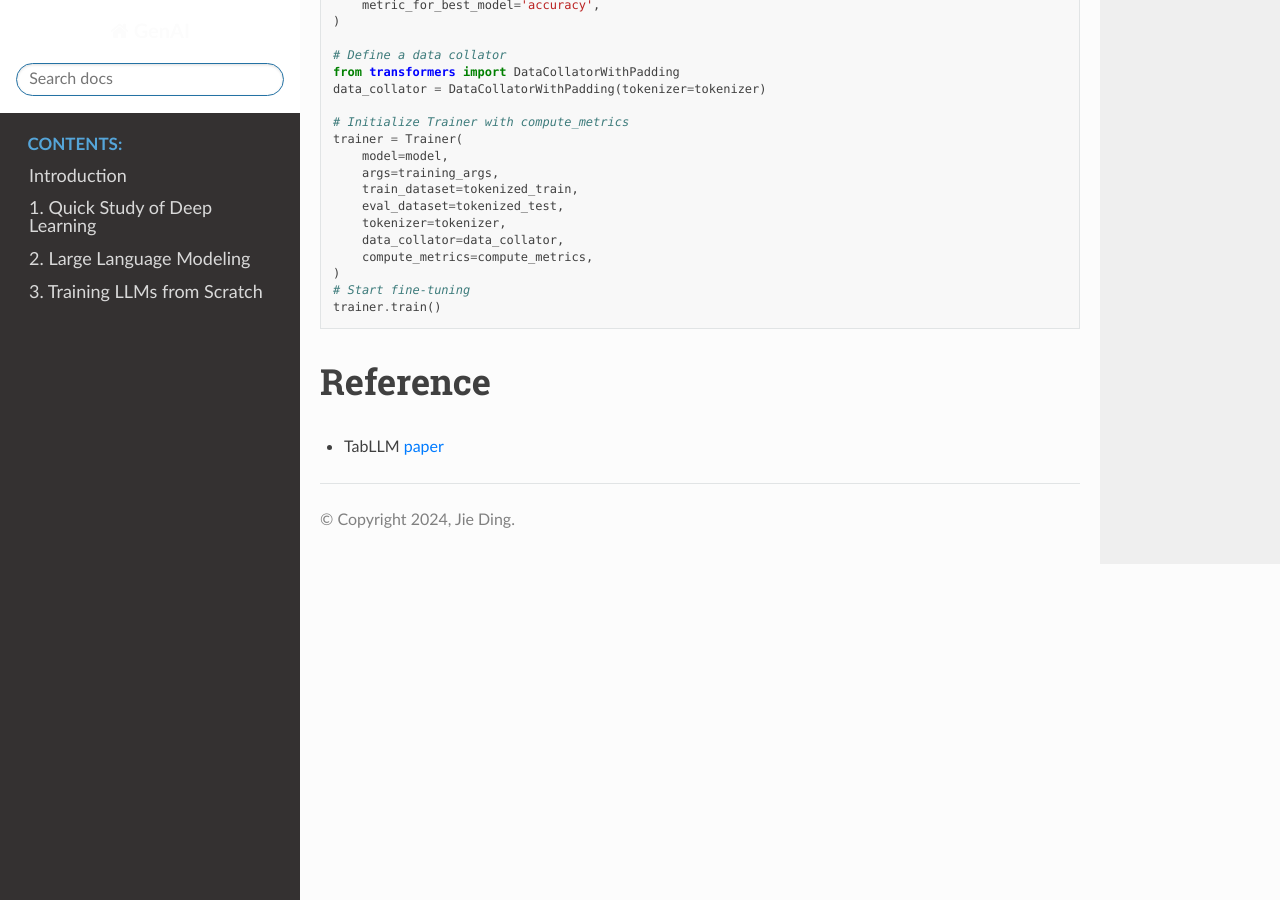
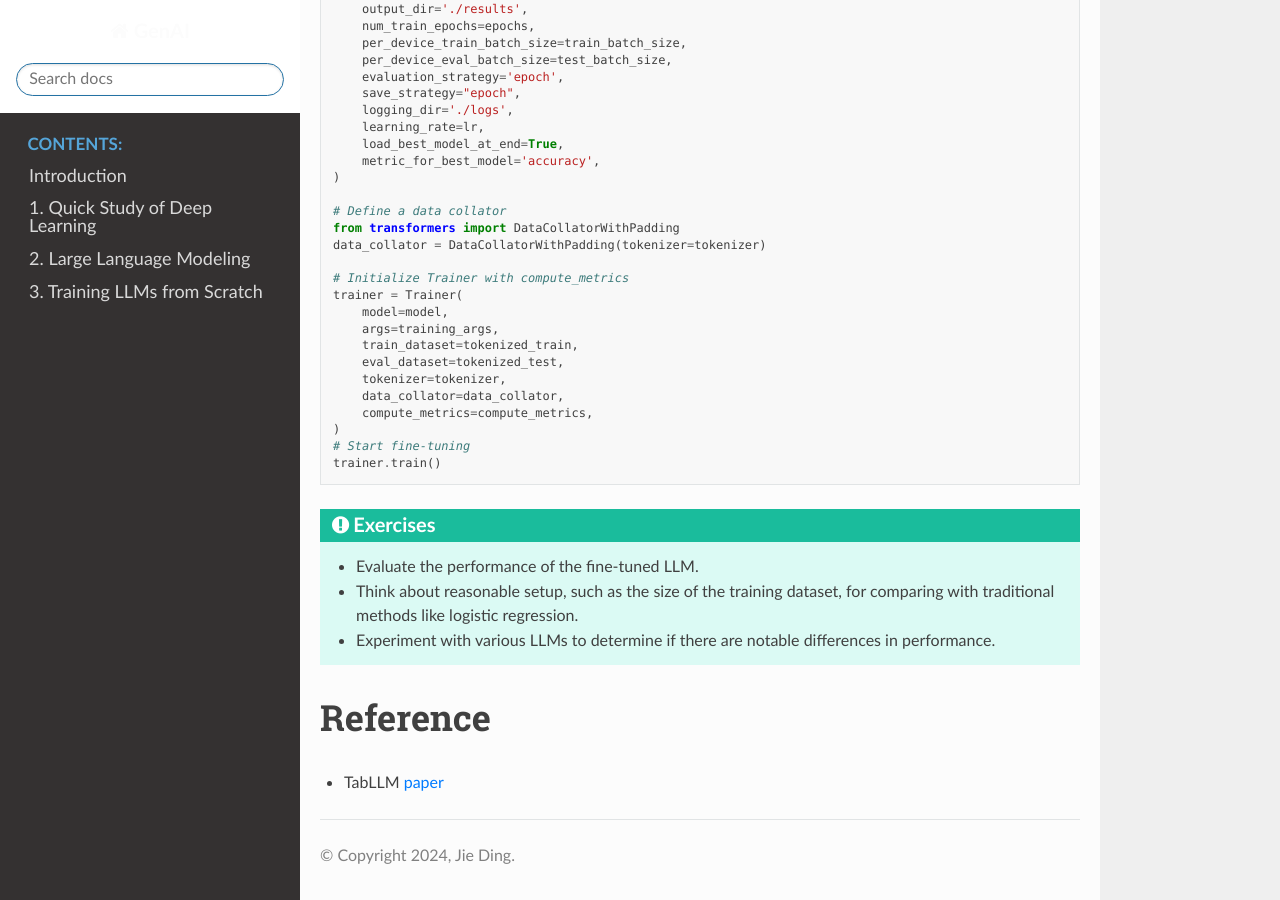
Before and after one commit to JieGroup/GenAI, a Sphinx documentation site: the page built from docs/source/alignment/index.md, in a window 1280 px wide and 900 px high, scrolled down 9586 px. Built offline with Sphinx 7.4.7 and the Read the Docs theme 2.0.0, drawn with Linux system fonts in a browser that asks for light colours; formulas are drawn with MathJax 3; some of the changed text lies outside the part shown.

Commit message:
Update index.md for exercises in tabular LLM

````diff
--- a/docs/source/alignment/index.md
+++ b/docs/source/alignment/index.md
@@ -346,6 +346,12 @@
 example_prompt = X_test_prompts.iloc[0]
 print(zero_shot_predict(example_prompt))
 ```
+:::{admonition} Exercises
+:class: tip
+- Design code to assess performance metrics (e.g. accuracy, F1) based on a predefined dataset size.
+- Try to obtain the output directly given the prompt.
+- Try different formats for the prompt and see if performance changes.
+:::
 
 Typically, you may verify that the predictions from a relatively small model like GPT-2 would approximate random guessing in binary classification tasks. This is precisely where fine-tuning would prove its value. Here we use the model with a classification head, and the labels correspond to Yes and No. We fine-tune this model on our labeled examples.
 
@@ -429,6 +435,13 @@
 trainer.train()
 ```
 
+:::{admonition} Exercises
+:class: tip
+
+- Evaluate the performance of the fine-tuned LLM.
+- Think about reasonable setup, such as the size of the training dataset, for comparing with traditional methods like logistic regression.
+- Experiment with various LLMs to determine if there are notable differences in performance.
+:::
 
 
 # Reference
````
